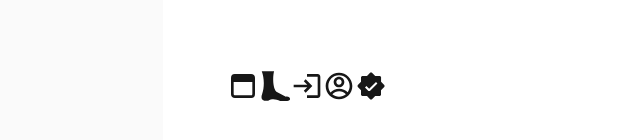
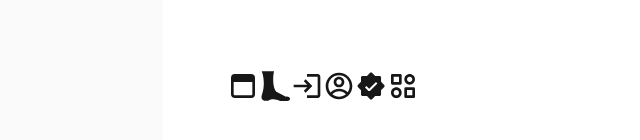
Before and after one commit to PaulAlejoR/nextOTT, a Next.js app: page / in a window 1280 px wide. Shown: the part 570-710 px from the top of the page, without its empty margins (93-733 px from the left). Built offline with nearby package versions, Linux system fonts and the light colour scheme.

Commit message:
Se agrega el boton a la pagina de categorias en el inicio

```diff
--- a/src/app/page.tsx
+++ b/src/app/page.tsx
@@ -6,6 +6,7 @@ import { GiBarefoot } from "react-icons/gi";
 import { MdOutlineLogin } from "react-icons/md";
 import { RiAccountCircleLine } from "react-icons/ri";
 import { VscVerifiedFilled } from "react-icons/vsc";
+import { BiCategoryAlt } from "react-icons/bi";
 
 import Link from "next/link";
 
@@ -45,6 +46,12 @@ export default function Home() {
                 <VscVerifiedFilled size={32} />
               </Link>
             </button>
+
+            <button>
+              <Link href="/categorias">
+                <BiCategoryAlt size={32} />
+              </Link>
+            </button>
           </div>
         </nav>
       </main>
```
